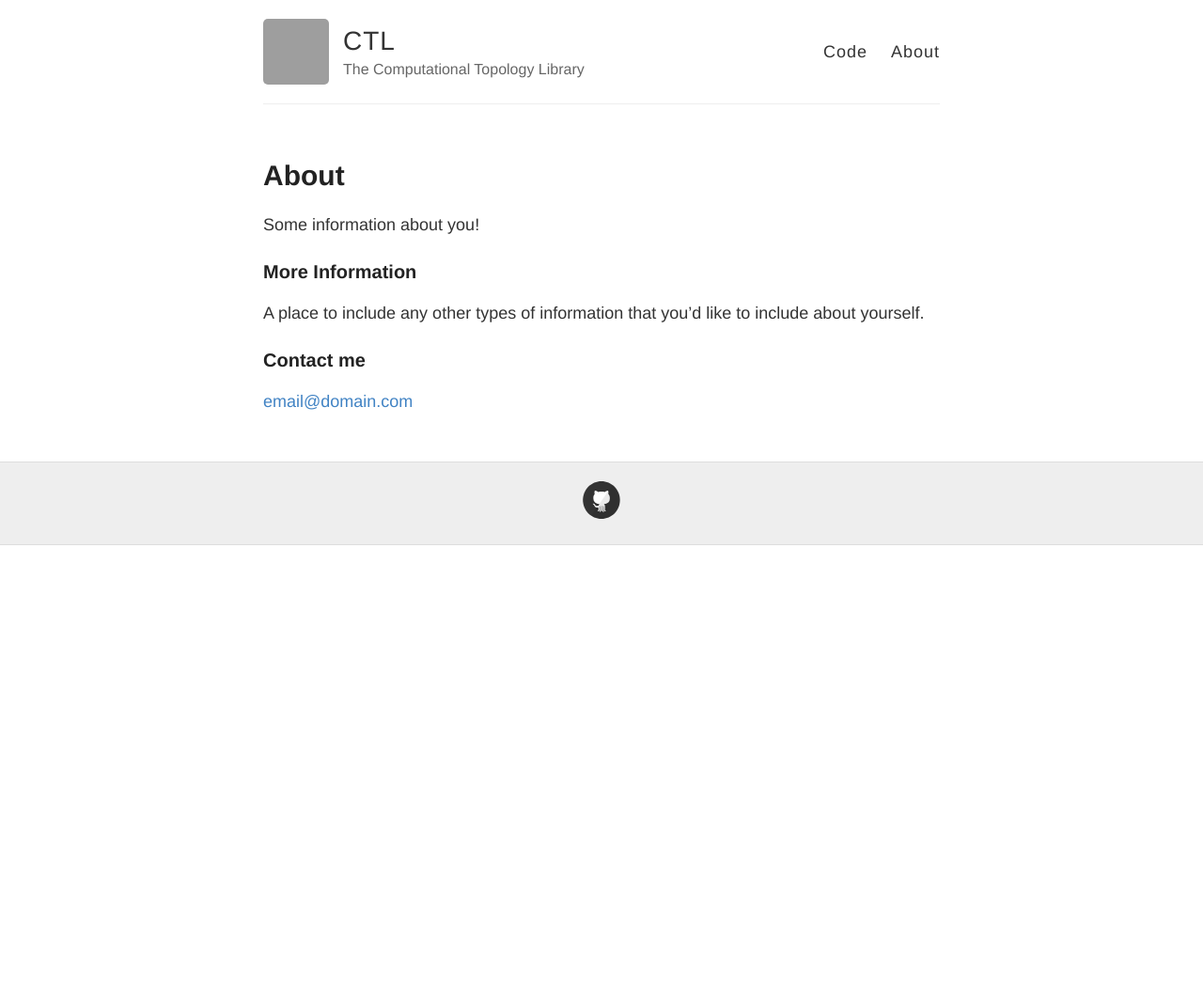
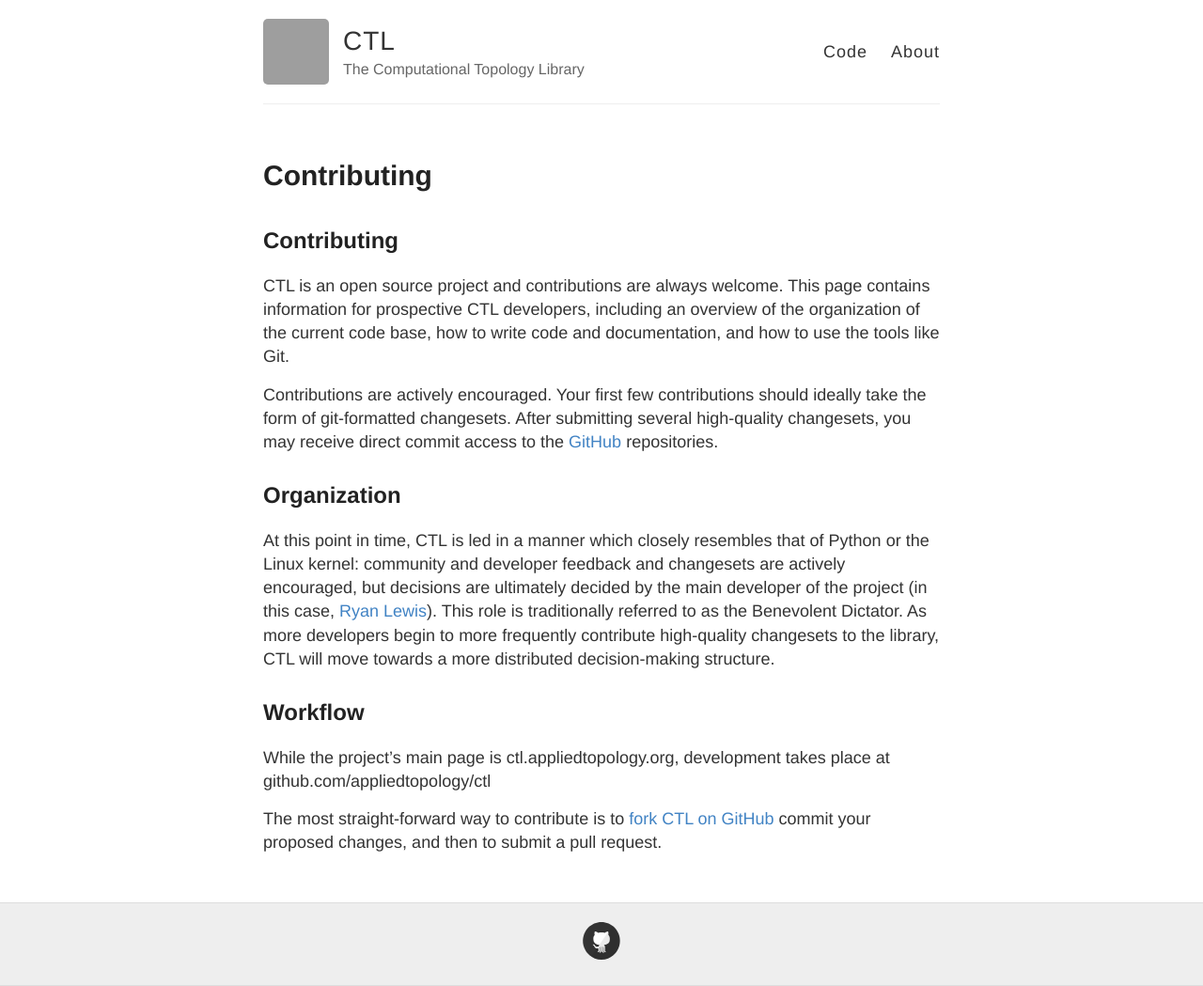
Before and after one commit to appliedtopology/ctl, a Jekyll site: the page built from about.md, in a window 1280 px wide. Shown: the whole page at 94% size. Built offline with Jekyll 4.4.1, drawn with Linux system fonts in a browser that asks for light colours; before the commit the page ends 900 px from its top, so only the background shows below that; grey boxes are pictures that could not be loaded.

Commit message:
Updated about.md

```diff
--- a/about.md
+++ b/about.md
@@ -1,15 +1,21 @@
 ---
 layout: page
-title: About
+title: Contributing
 permalink: /about/
+published: true
 ---
 
-Some information about you!
+## Contributing
+CTL is an open source project and contributions are always welcome. This page contains information for prospective CTL developers, including an overview of the organization of the current code base, how to write code and documentation, and how to use the tools like Git.
 
-### More Information
+Contributions are actively encouraged. Your first few contributions should ideally take the form of git-formatted changesets. After submitting several high-quality changesets, you may receive direct commit access to the [GitHub](github.com/appliedtopology/ctl) repositories.
 
-A place to include any other types of information that you'd like to include about yourself.
+## Organization
 
-### Contact me
+At this point in time, CTL is led in a manner which closely resembles that of Python or the Linux kernel: community and developer feedback and changesets are actively encouraged, but decisions are ultimately decided by the main developer of the project (in this case, [Ryan Lewis](http://rhl.io)). This role is traditionally referred to as the Benevolent Dictator. As more developers begin to more frequently contribute high-quality changesets to the library, CTL will move towards a more distributed decision-making structure.
 
-[email@domain.com](mailto:email@domain.com)
+## Workflow
+
+While the project’s main page is ctl.appliedtopology.org, development takes place at github.com/appliedtopology/ctl
+
+The most straight-forward way to contribute is to [fork CTL on GitHub](https://github.com/appliedtopology/ctl/fork) commit your proposed changes, and then to submit a pull request.
```
